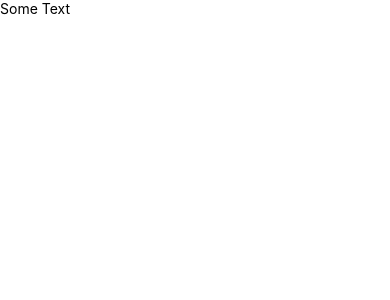
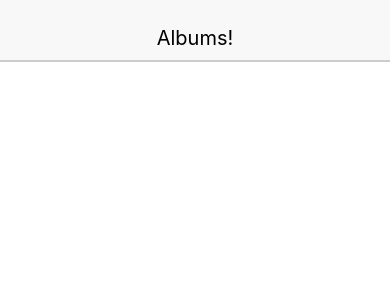
Before and after one commit to jamesrhee91/react-albums-demo, a React Native app: screen / in a window 390 px wide. Shown: the top 300 px of the page. Built offline with nearby package versions, Linux system fonts and the light colour scheme.

Commit message:
styling to header

```diff
--- a/App.js
+++ b/App.js
@@ -1,12 +1,12 @@
 // Import a library to help create a Component
-import React from 'react';
-import { Text } from 'react-native';
+import React from 'react'
+import Header from './src/components/header'
 
 // Create a Component
 const App = () => {
   return (
-    <Text>Some Text</Text>
-  );
-};
+    <Header />
+  )
+}
 
 export default App;
--- /dev/null
+++ b/src/components/header.js
@@ -0,0 +1,32 @@
+import React from 'react'
+import { Text, View } from 'react-native'
+
+const Header = () => {
+  const { textStyle, viewStyle } = styles
+
+  return (
+    <View style={viewStyle}>
+      <Text style={textStyle}>Albums!</Text>
+    </View>
+  )
+}
+
+const styles = {
+  viewStyle: {
+    backgroundColor: '#F8F8F8',
+    justifyContent: 'center',
+    alignItems: 'center',
+    height: 60,
+    paddingTop: 15,
+    shadowColor: '#000',
+    shadowOffset: { width: 0, height: 2 },
+    shadowOpacity: 0.2,
+    elevation: 2,
+    position: 'relative'
+  },
+  textStyle: {
+    fontSize: 20
+  }
+}
+
+export default Header
```
Also changed, not shown: src/components/style.css (added).
